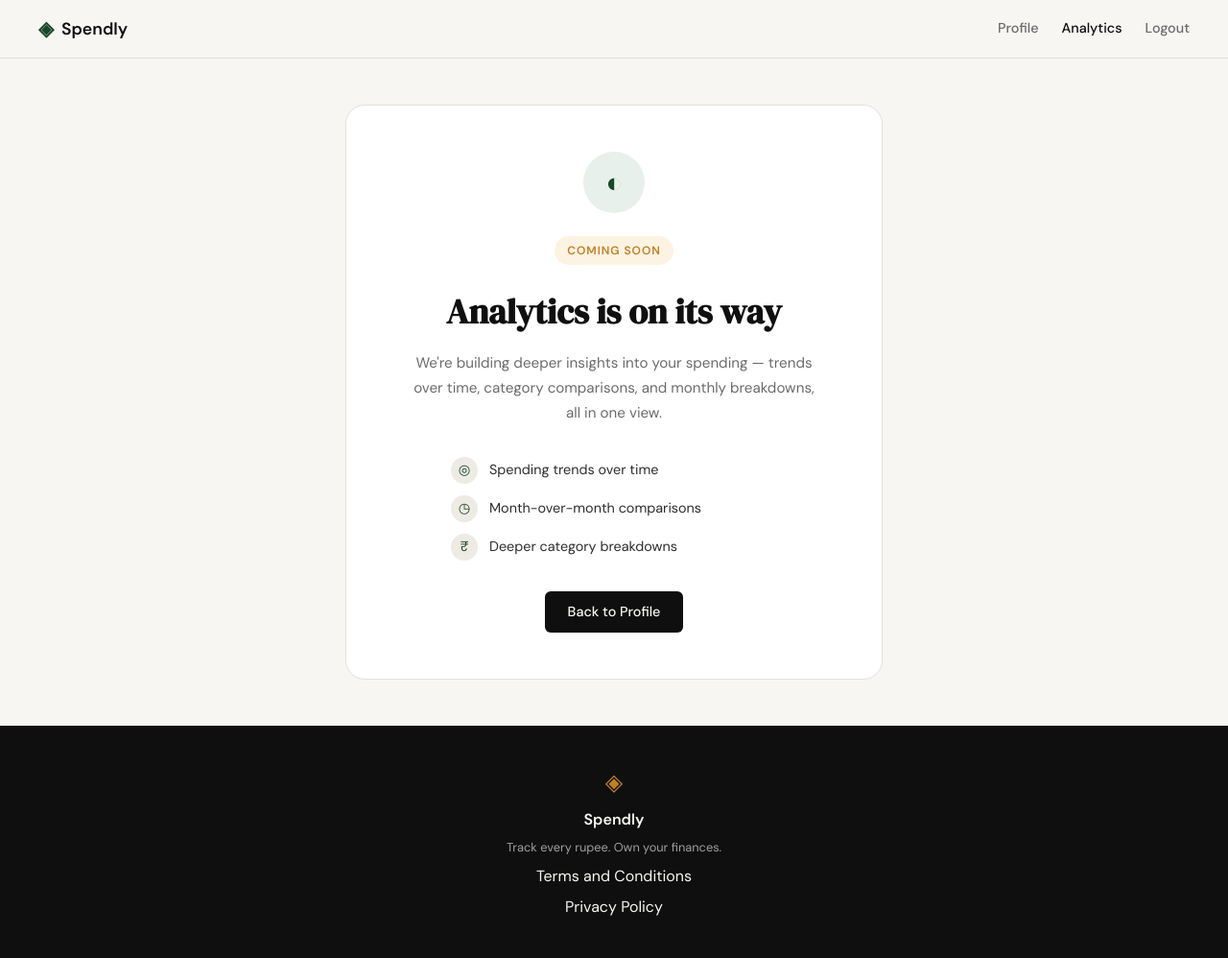
After one commit to tejash5489-lang/spendly, a Flask app: page /analytics in a window 1280 px wide. The commit adds this page. Shown: the whole page at 96% size. Run offline with Flask 3, Linux system fonts and the light colour scheme; the visitor is signed in with stand-in values (Sample User, id 1).

Commit message:
add coming soon page

```diff
--- a/app.py
+++ b/app.py
@@ -101,6 +101,13 @@ def profile():
         presets=presets,
         active_preset=active_preset,
     )
+
+
+@app.route("/analytics")
+def analytics():
+    if "user_id" not in session:
+        return redirect(url_for("login"))
+    return render_template("analytics.html")
 
 
 def _parse_date(value):
--- a/static/css/style.css
+++ b/static/css/style.css
@@ -112,6 +112,8 @@ a { color: inherit; text-decoration: none; }
 }
 
 .nav-cta:hover { background: var(--accent) !important; }
+
+.nav-links a.nav-link-active { color: var(--ink); }
 
 /* ------------------------------------------------------------------ */
 /* Main                                                                */
@@ -804,6 +806,100 @@ a { color: inherit; text-decoration: none; }
 .bar-w-100 { width: 100%; }
 
 /* ------------------------------------------------------------------ */
+/* Analytics — Coming Soon                                             */
+/* ------------------------------------------------------------------ */
+
+.coming-soon-section {
+    min-height: calc(100vh - 60px - 100px);
+    display: flex;
+    align-items: center;
+    justify-content: center;
+    padding: 3rem 2rem;
+}
+
+.coming-soon-card {
+    width: 100%;
+    max-width: 560px;
+    background: var(--paper-card);
+    border: 1px solid var(--border);
+    border-radius: var(--radius-lg);
+    padding: 3rem 2.5rem;
+    text-align: center;
+}
+
+.coming-soon-icon {
+    width: 64px;
+    height: 64px;
+    margin: 0 auto 1.5rem;
+    border-radius: 50%;
+    background: var(--accent-light);
+    color: var(--accent);
+    font-size: 1.8rem;
+    display: flex;
+    align-items: center;
+    justify-content: center;
+}
+
+.coming-soon-badge {
+    display: inline-block;
+    background: var(--accent-2-light);
+    color: var(--accent-2);
+    font-size: 0.75rem;
+    font-weight: 600;
+    letter-spacing: 0.08em;
+    text-transform: uppercase;
+    padding: 0.35rem 0.85rem;
+    border-radius: 999px;
+    margin-bottom: 1.25rem;
+}
+
+.coming-soon-title {
+    font-family: var(--font-display);
+    font-size: clamp(1.75rem, 4vw, 2.25rem);
+    color: var(--ink);
+    margin-bottom: 0.75rem;
+}
+
+.coming-soon-subtitle {
+    font-size: 0.95rem;
+    color: var(--ink-muted);
+    line-height: 1.7;
+    max-width: 420px;
+    margin: 0 auto 2rem;
+}
+
+.coming-soon-features {
+    list-style: none;
+    display: flex;
+    flex-direction: column;
+    gap: 0.75rem;
+    text-align: left;
+    max-width: 340px;
+    margin: 0 auto 2rem;
+}
+
+.coming-soon-features li {
+    display: flex;
+    align-items: center;
+    gap: 0.75rem;
+    font-size: 0.9rem;
+    color: var(--ink-soft);
+}
+
+.coming-soon-feature-icon {
+    flex-shrink: 0;
+    width: 28px;
+    height: 28px;
+    border-radius: 50%;
+    background: var(--border-soft);
+    color: var(--accent);
+    font-size: 0.9rem;
+    display: flex;
+    align-items: center;
+    justify-content: center;
+}
+
+/* ------------------------------------------------------------------ */
 /* Responsive                                                          */
 /* ------------------------------------------------------------------ */
 
--- /dev/null
+++ b/templates/analytics.html
@@ -0,0 +1,23 @@
+{% extends "base.html" %}
+
+{% block title %}Analytics — Spendly{% endblock %}
+
+{% block content %}
+<section class="coming-soon-section">
+    <div class="coming-soon-card">
+        <div class="coming-soon-icon">◐</div>
+        <span class="coming-soon-badge">Coming Soon</span>
+        <h1 class="coming-soon-title">Analytics is on its way</h1>
+        <p class="coming-soon-subtitle">
+            We're building deeper insights into your spending — trends over
+            time, category comparisons, and monthly breakdowns, all in one view.
+        </p>
+        <ul class="coming-soon-features">
+            <li><span class="coming-soon-feature-icon">◎</span> Spending trends over time</li>
+            <li><span class="coming-soon-feature-icon">◷</span> Month-over-month comparisons</li>
+            <li><span class="coming-soon-feature-icon">₹</span> Deeper category breakdowns</li>
+        </ul>
+        <a href="{{ url_for('profile') }}" class="btn-primary">Back to Profile</a>
+    </div>
+</section>
+{% endblock %}
--- a/templates/base.html
+++ b/templates/base.html
@@ -21,6 +21,7 @@
             <div class="nav-links">
                 {% if session.get('user_id') %}
                 <a href="{{ url_for('profile') }}">Profile</a>
+                <a href="{{ url_for('analytics') }}" class="{{ 'nav-link-active' if request.endpoint == 'analytics' else '' }}">Analytics</a>
                 <a href="{{ url_for('logout') }}">Logout</a>
                 {% else %}
                 <a href="{{ url_for('login') }}">Sign in</a>
```
Also changed, not shown: AGENTS.md (added, +38 -0 lines), .codex/agents/spendly-test-writer.toml (added), .codex/config.toml (added).
